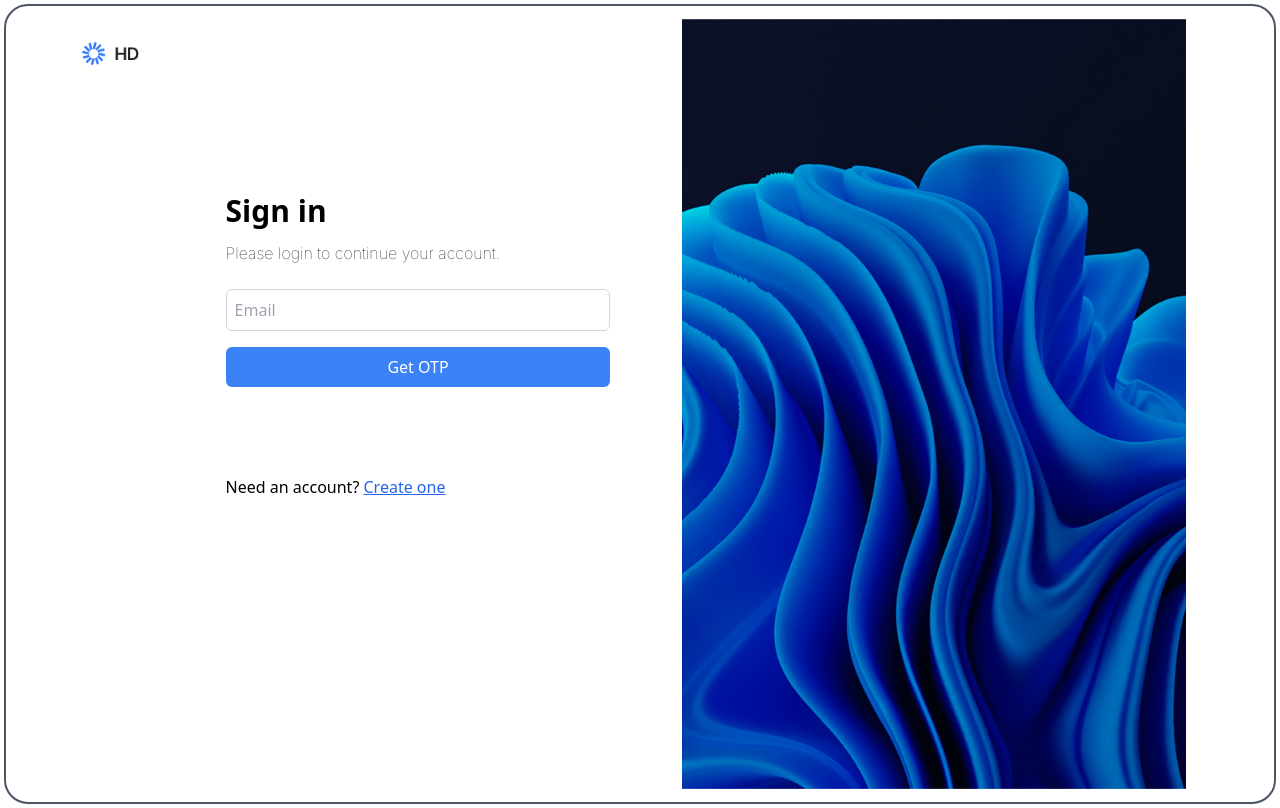
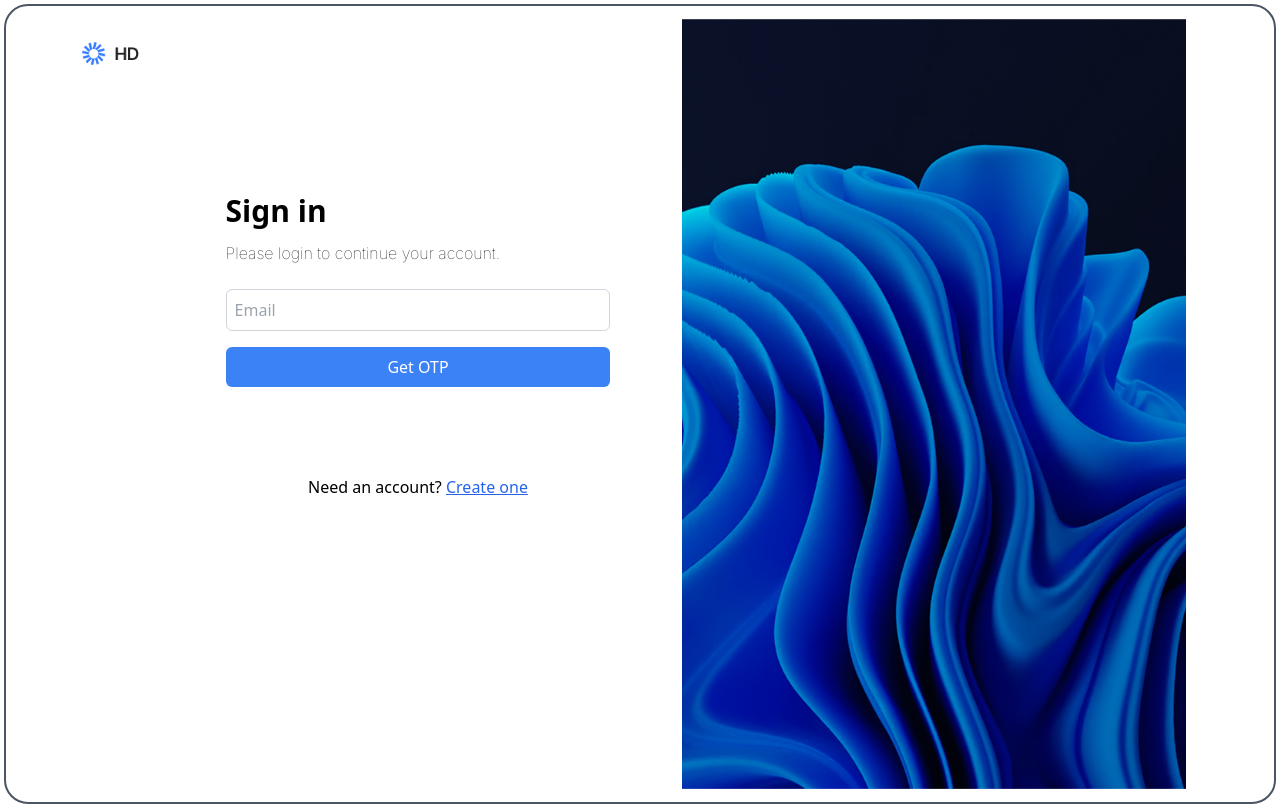
Before and after one commit to aryandumale04/highwayDelite, a React (Vite) app in the folder note-app/: page /signInPage in a window 1280 px wide. Built offline with nearby package versions, Linux system fonts and the light colour scheme.

Commit message:
Resolve Google Login Issue

```diff
--- a/note-app/src/Components/LandingPage.tsx
+++ b/note-app/src/Components/LandingPage.tsx
@@ -52,7 +52,7 @@ const LandingPage = () => {
     try {
       if (!response.credential) return alert("Google login failed!");
 
-      const res = await axios.post("http://localhost:5000/google-login", {
+      const res = await axios.post("http://localhost:5000/google-signup", {
         idToken: response.credential
       });
 
--- a/note-app/src/Components/SignIn.tsx
+++ b/note-app/src/Components/SignIn.tsx
@@ -52,7 +52,7 @@ const SignInPage = () => {
     try {
       if (!response.credential) return alert("Google login failed!");
 
-      const res = await axios.post("http://localhost:5000/google-login", {
+      const res = await axios.post("http://localhost:5000/google-signin", {
         idToken: response.credential
       });
 
@@ -110,7 +110,7 @@ const SignInPage = () => {
                 </div>
               </form>
 
-              <p className='mt-6 text-center md:text-left'>
+              <p className='mt-6 text-center'>
                 Need an account? <Link to='/' className='text-blue-600 font-medium underline'>Create one</Link>
               </p>
             </div>
```
